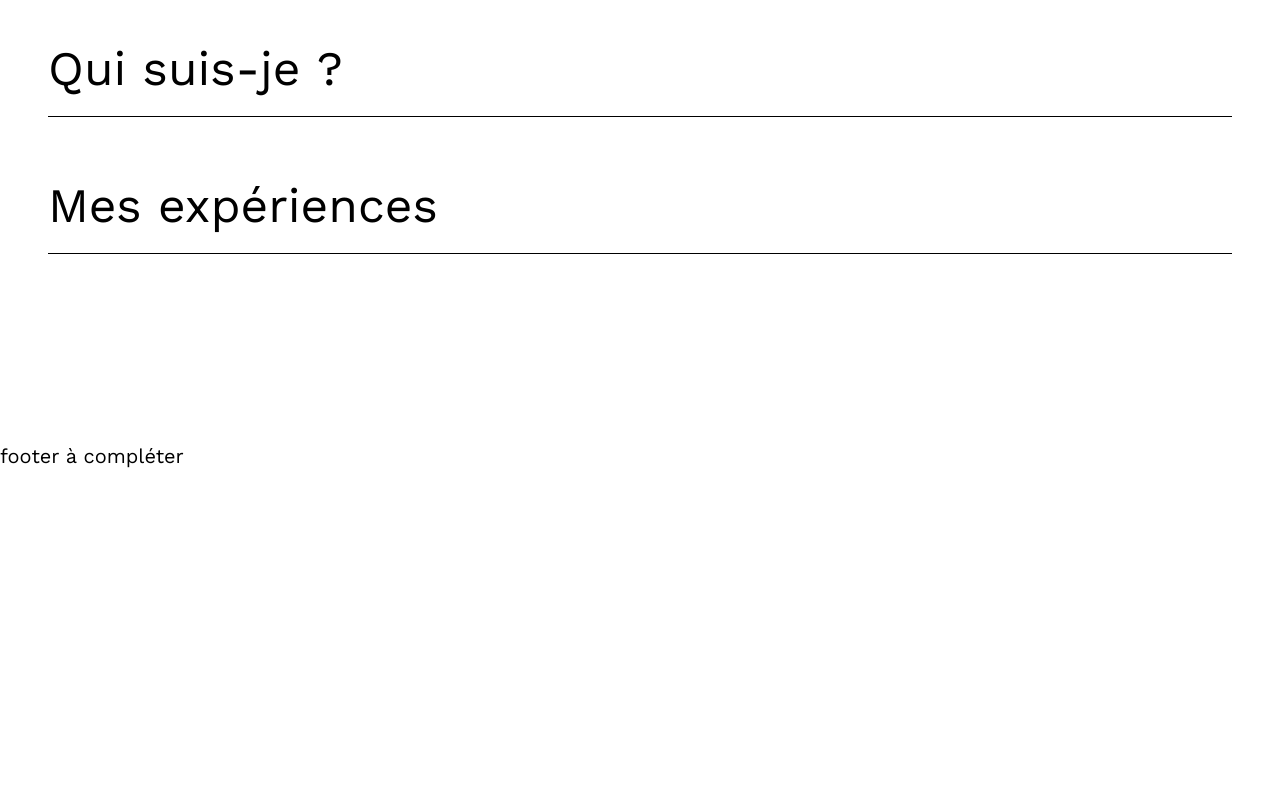
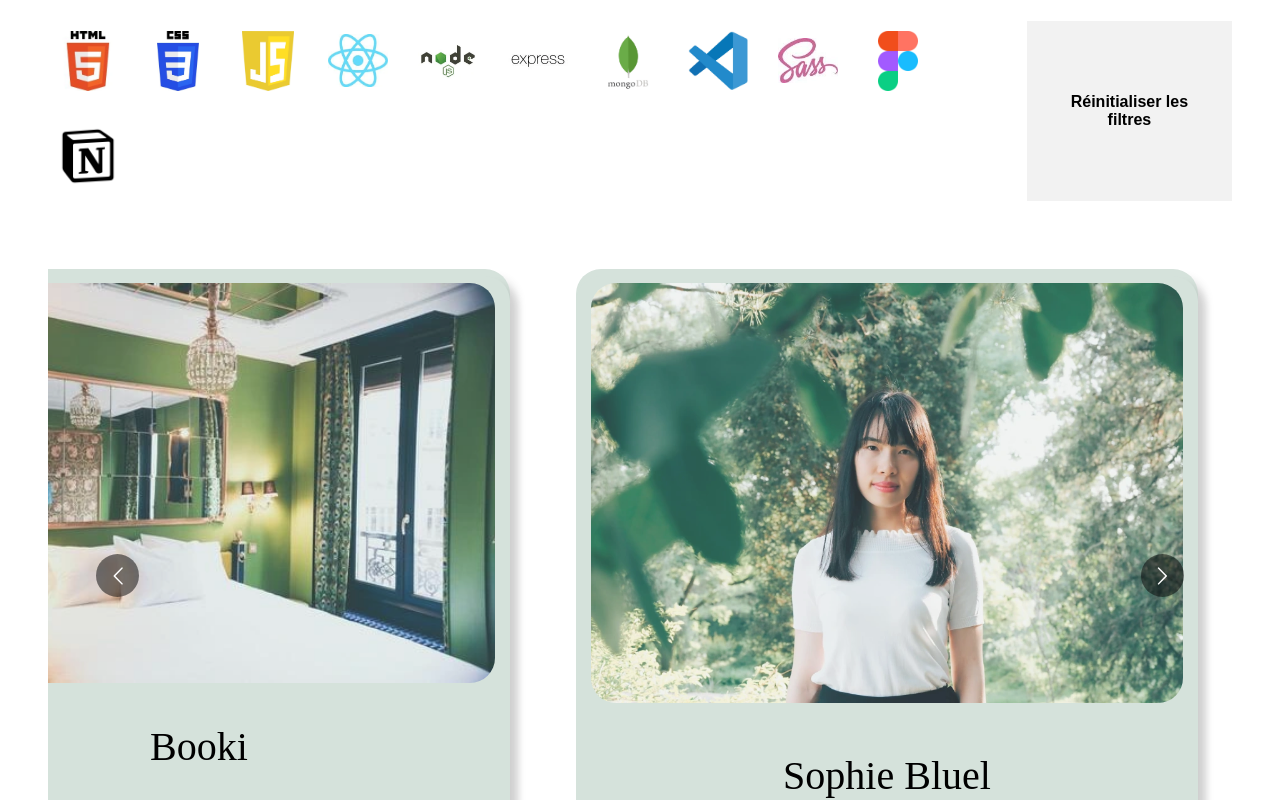
Before and after one commit to HeloiseQsn/myportfolio, a React (Vite) app: page / in a window 1280 px wide. Shown: the part 660-1460 px from the top of the page. Before the commit the page ends 1128 px from the top, so only its background shows below. Built offline with nearby package versions, Linux system fonts and the light colour scheme; a web font is replaced by a local one.

Commit message:
ajout Projects / modale / Carousel

```diff
--- /dev/null
+++ b/src/components/Carousel/carousel.scss
@@ -0,0 +1,44 @@
+@use '../../style/main.scss' as mainStyle;
+@use '../../style/variables.scss' as vars;
+@use '../../style/mixin.scss' as mixin;
+
+.carrousel {
+  position: relative;
+
+  &__button {
+    position: absolute;
+    top: 50%;
+    transform: translateY(-50%);
+    background-color: transparent;
+    cursor: pointer;
+    border: none;
+
+    &--left {
+      left: 0;
+    }
+
+    &--right {
+      right: 0;
+    }
+  }
+
+  &__image {
+    display: none;
+
+    &.active {
+      display: block;
+      object-fit: cover;
+      width: 100%;
+      height: 415px;
+    }
+  }
+
+  &__numslide {
+    position: absolute;
+    right: 50%;
+    transform: translateX(-50%);
+    bottom: 1rem;
+    color: black;
+    text-shadow: 1px 1px black;
+  }
+}
--- /dev/null
+++ b/src/components/Carousel/index.jsx
@@ -0,0 +1,66 @@
+import PropTypes from 'prop-types'
+import { useState, useCallback } from 'react'
+import './carousel.scss'
+import rightArrow from '../../assets/images/chevron_carousel_right.webp'
+import leftArrow from '../../assets/images/chevron_carousel_left.webp'
+
+function Carousel({ imagesDiap = [] }) {
+  const [currentIndex, setCurrentIndex] = useState(0)
+
+  const prevPhoto = useCallback(() => {
+    setCurrentIndex((prevIndex) =>
+      prevIndex === 0 ? imagesDiap.length - 1 : prevIndex - 1,
+    )
+  }, [imagesDiap])
+
+  const nextPhoto = useCallback(() => {
+    setCurrentIndex((prevIndex) =>
+      prevIndex === imagesDiap.length - 1 ? 0 : prevIndex + 1,
+    )
+  }, [imagesDiap])
+
+  if (!imagesDiap.length) {
+    return <div>No pictures available</div>
+  }
+
+  return (
+    <div className="carrousel">
+      {imagesDiap.length > 1 && (
+        <button
+          className="carrousel__button carrousel__button--left"
+          onClick={prevPhoto}
+        >
+          <img src={leftArrow} alt="flèche précédente" />
+        </button>
+      )}
+      <div className="carrousel__images">
+        {imagesDiap.map((image, index) => (
+          <img
+            key={index}
+            src={image}
+            alt={`Img ${index + 1}`}
+            className={`carrousel__image ${index === currentIndex ? 'active' : ''}`}
+          />
+        ))}
+      </div>
+      {imagesDiap.length > 1 && (
+        <div className="carrousel__numslide">{`${currentIndex + 1}/${imagesDiap.length}`}</div>
+      )}
+      {imagesDiap.length > 1 && (
+        <button
+          className="carrousel__button carrousel__button--right"
+          onClick={nextPhoto}
+        >
+          <img src={rightArrow} alt="flèche suivante" />
+        </button>
+      )}
+    </div>
+  )
+}
+
+// Validation des props
+Carousel.propTypes = {
+  imagesDiap: PropTypes.arrayOf(PropTypes.string).isRequired, // Assure que imagesDiap est un tableau de chaînes de caractères
+}
+
+export default Carousel
--- /dev/null
+++ b/src/components/ProjectModal/index.jsx
@@ -0,0 +1,62 @@
+import PropTypes from 'prop-types'
+import Carousel from '../Carousel'
+import './projectmodal.scss'
+
+function ProjectModal({ project, closeModal }) {
+  const handleOutsideClick = (event) => {
+    if (event.target.className === 'modal') {
+      closeModal()
+    }
+  }
+
+  return (
+    <div className="modal" onClick={handleOutsideClick}>
+      <div className="modal-content">
+        <span className="close" onClick={closeModal}>
+          X
+        </span>
+        <h2>{project.title}</h2>
+        <p>{project.description}</p>
+
+        <Carousel imagesDiap={project.imagesDiap} />
+        <div className="modal-content-description">
+          <div className="projectcontext">
+            <h3>Contexte du projet</h3>
+            <p className="githubLink">Accéder au code du projet sur Github</p>
+          </div>
+          <div className="projectcompetences">
+            <h3>Compétences développées</h3>
+          </div>
+          <div className="projectdefis">
+            <h3>Défis rencontrés</h3>
+          </div>
+          <div className="tools-container">
+            {' '}
+            <h3>Outils utilisés</h3>
+            {project.tools.map((tool, index) => (
+              <img
+                key={index}
+                src={tool}
+                alt={`tool-${index}`}
+                className="tool-logo"
+              />
+            ))}
+          </div>
+        </div>
+      </div>
+    </div>
+  )
+}
+
+// Validation des props
+ProjectModal.propTypes = {
+  project: PropTypes.shape({
+    title: PropTypes.string.isRequired,
+    description: PropTypes.string.isRequired,
+    imagesDiap: PropTypes.array.isRequired,
+    tools: PropTypes.array.isRequired,
+  }).isRequired,
+  closeModal: PropTypes.func.isRequired, // Fonction pour fermer la modal
+}
+
+export default ProjectModal
--- /dev/null
+++ b/src/components/ProjectModal/projectmodal.scss
@@ -0,0 +1,59 @@
+@use '../../style/main.scss' as mainStyle;
+@use '../../style/variables.scss' as vars;
+@use '../../style/mixin.scss' as mixin;
+
+.modal {
+  position: fixed;
+  top: 0;
+  left: 0;
+  right: 0;
+  bottom: 0;
+  width: 100%;
+  height: 100%;
+  background: rgba(0, 0, 0, 0.5);
+  display: flex;
+  justify-content: center;
+  align-items: center;
+  z-index: 1000;
+}
+
+.modal-content {
+  background: white;
+  padding: 20px;
+  border-radius: 10px;
+  position: relative;
+  max-width: 80%;
+  text-align: center;
+}
+
+.close {
+  position: absolute;
+  top: 10px;
+  right: 10px;
+  font-size: 24px;
+  cursor: pointer;
+}
+
+.tools-container {
+  display: flex;
+  flex-wrap: wrap;
+  justify-content: center;
+  gap: 10px;
+  margin-top: 10px;
+  h3 {
+    width: 100%;
+  }
+}
+
+.modal-content-description {
+  display: flex;
+  flex-wrap: wrap;
+  .projectcontext,
+  .projectdefis {
+    width: 60%;
+  }
+  .projectcompetences,
+  .tools-container {
+    width: 40%;
+  }
+}
--- a/src/components/Projects/index.jsx
+++ b/src/components/Projects/index.jsx
@@ -18,7 +18,7 @@ import sophieBluelImg from '../../assets/images/projects/sophieBl/sophiebluelpro
 // import imgNC2 from '../../assets/projects/NinaCarducci/NCarducci-img2.jpg'
 // import imgNC3 from '../../assets/projects/NinaCarducci/NCarducci-img3.jpg'
 
-// import projectData from '../../datas/projectData.json'
+import projectData from '../../datas/projectData.json'
 
 import CSS3 from '../../assets/images/tools/CSS3.webp'
 import Express from '../../assets/images/tools/express.webp'
@@ -65,12 +65,7 @@ function Projects() {
         return qwentaImg
       case 'sophiebluel.jpg':
         return sophieBluelImg
-      case 'NCarducci-img1.jpg':
-        return imgNC1
-      case 'NCarducci-img2.jpg':
-        return imgNC2
-      case 'NCarducci-img3.jpg':
-        return imgNC3
+
       default:
         return null // Ou une image par défaut si nécessaire
     }
@@ -109,7 +104,9 @@ function Projects() {
   // Génération des items du carousel filtré
   const items = filterProjects().map(
     ({ id, title, description, image, tools, imagesDiap }) => (
-      <SliderItem key={id}>
+      <SliderItem
+        key={id}
+        content={
           <div
             className="carousel-item"
             onClick={() =>
@@ -124,7 +121,8 @@ function Projects() {
               <p>{description}</p>
             </div>
           </div>
-      </SliderItem>
+        }
+      />
     ),
   )
 
--- a/src/components/Projects/projects.scss
+++ b/src/components/Projects/projects.scss
@@ -0,0 +1,92 @@
+@use '../../style/main.scss' as mainStyle;
+@use '../../style/variables.scss' as vars;
+@use '../../style/mixin.scss' as mixin;
+
+.filters-container {
+  display: flex;
+}
+
+.tools-filter {
+  display: flex;
+  gap: 10px;
+  margin-bottom: 20px;
+  flex-wrap: wrap;
+}
+
+.filter-item {
+  cursor: pointer;
+  padding: 10px;
+  transition: transform 0.3s ease;
+}
+
+.filter-item.active {
+  transform: scale(1.5);
+}
+
+.tool-logo {
+  width: 60px;
+  height: 60px;
+  object-fit: contain;
+}
+.clear-filters-btn {
+  padding: 10px 20px;
+  background-color: #f2f2f2;
+  border: none;
+  cursor: pointer;
+  margin-bottom: 20px;
+  font-size: 16px;
+  font-weight: 600;
+  transition: background-color 0.3s ease;
+}
+
+.clear-filters-btn:hover {
+  background-color: #ddd;
+}
+
+.react-multi-carousel-list {
+  .react-multi-carousel-track {
+    .react-multi-carousel-item {
+      margin: 3rem !important;
+      div:not(.informations_container):not(.image-container) {
+        height: 600px !important;
+        width: 100% !important;
+        box-shadow: 8px 8px 8px rgba(0, 0, 0, 0.1);
+        border-radius: 25px;
+        padding: 7px 15px;
+        display: flex;
+        flex-direction: column;
+        justify-content: space-between;
+        align-items: center !important;
+        background-color: #d5e2db;
+        cursor: grab;
+        &:hover {
+          transform: scale(1.03);
+          box-shadow: 12px 12px 12px rgba(0, 0, 0, 0.2);
+          img {
+            opacity: 100%;
+          }
+        }
+
+        .image-container {
+          width: 100%;
+          height: 70%;
+          overflow: hidden;
+          position: relative;
+
+          img {
+            width: 100% !important;
+            height: 100% !important;
+            object-fit: cover !important;
+            border-radius: 25px !important;
+            margin: 0 !important;
+            opacity: 80%;
+          }
+        }
+        .informations_container {
+          justify-content: flex-start;
+          text-align: center;
+        }
+      }
+    }
+  }
+}
--- /dev/null
+++ b/src/components/SliderItem/index.jsx
@@ -0,0 +1,17 @@
+import PropTypes from 'prop-types'
+import './sliderItem.scss'
+
+function SliderItem({ content }) {
+  return (
+    <div style={{ position: 'relative', width: '100%', height: 'auto' }}>
+      {content}
+    </div>
+  )
+}
+
+// Validation des props
+SliderItem.propTypes = {
+  content: PropTypes.node.isRequired, // Assure que 'content' est un élément React ou autre type valide
+}
+
+export default SliderItem
--- a/src/pages/home/index.jsx
+++ b/src/pages/home/index.jsx
@@ -1,6 +1,7 @@
 import './home.scss'
 import ProfileImage from '../../components/ProfileImg'
 import Title from '../../components/Title'
+import Projects from '../../components/Projects'
 
 function Home() {
   return (
@@ -8,6 +9,7 @@ function Home() {
       <ProfileImage />
       <Title />
       <h2>Mes projets</h2>
+      <Projects />
       <h2>Qui suis-je ? </h2>
       <h2>Mes expériences</h2>
     </main>
```
Also changed, not shown: src/assets/images/chevron_carousel_left.webp (added), src/assets/images/chevron_carousel_right.webp (added), src/components/SliderItem/sliderItem.scss (added). Lines whose indentation alone changed are shown as unchanged.
